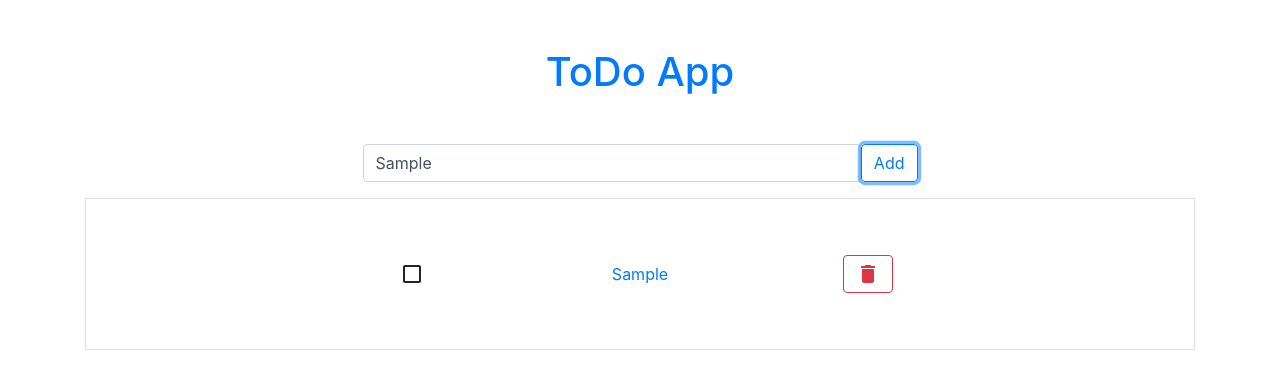
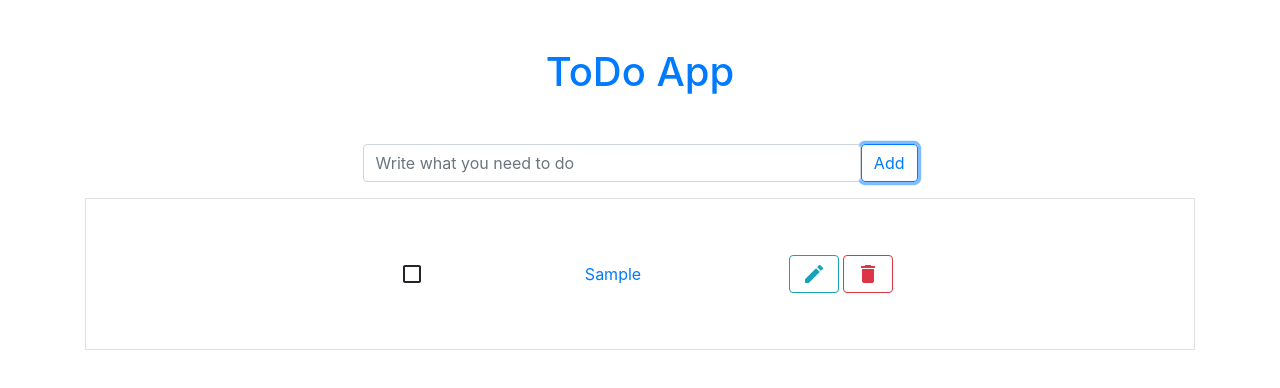
Before and after one commit to maxi3336/toDoApp, a React (Create React App) app: page / in a window 1280 px wide. Both pictures are taken after typing "Sample" into the empty fields and a click on the button "Add". Shown: the top 388 px of the page. Built offline with nearby package versions, Linux system fonts and the light colour scheme.

Commit message:
Add edit function

```diff
--- a/src/components/Create/CreateContainer.jsx
+++ b/src/components/Create/CreateContainer.jsx
@@ -1,4 +1,3 @@
-import React from 'react'
 import Create from './Create'
 import {connect} from "react-redux";
 import {addDo} from "../../redux/reducers/doReducer";
--- a/src/components/Doings/Do/Do.jsx
+++ b/src/components/Doings/Do/Do.jsx
@@ -1,10 +1,13 @@
 import React from 'react'
+import {Input} from "../../FormsControls";
+import {Field, reduxForm} from "redux-form";
+import {requiredField} from "../../validators";
 
 const Do = (props) => {
-
     return (
         <div className="d-flex w-50 justify-content-between align-items-center m-2">
             {
+                props.editing ? '' :
                     props.isMarked
                         ?
                         <button className="btn material-icons text-success b" onClick={() => props.updateMark(props.id)}>
@@ -16,13 +19,33 @@ const Do = (props) => {
                         </button>
             }
             {
+                props.editing ?
+                    <form className="d-flex align-items-center form-group m-0 w-100" onSubmit={props.handleSubmit}>
+                        <Field
+                            name={'doText'}
+                            className="form-control"
+                            placeholder={props.content}
+                            component={Input}
+                            validate={[requiredField]}
+                        />
+                        <button className="material-icons btn btn-success">check</button>
+                    </form> :
                     !props.isMarked ? <span className="text-primary">{props.content}</span> : <s>{props.content}</s>
+            }
+            <div className="d-flex">
+                {
+                    !props.editing ?
+                        <button className="material-icons btn btn-outline-info mr-1" onClick={() => props.setEdit(props.id)}>
+                            create
+                        </button>
+                        : ''
                 }
                 <button className="material-icons btn btn-outline-danger" onClick={() => props.deleteDo(props.id)}>
                     delete
                 </button>
             </div>
+        </div>
     )
 }
 
-export default Do
+export default reduxForm({form: 'changeDo'})(Do)
--- a/src/components/Doings/Doings.jsx
+++ b/src/components/Doings/Doings.jsx
@@ -2,15 +2,25 @@ import React from 'react'
 import Do from "./Do/Do";
 
 const Doings = (props) => {
-    let doData = props.doData.map(el => {
+        let doData = props.doData.map(el => {
+
+        const onSubmit = (data) => {
+            props.setEdit(el.id)
+            props.changeDo(el.id, data.doText)
+            props.reset('changeDo')
+        }
 
         return (
                 <Do
+                    key={el.id}
                     id={el.id}
                     content={el.text}
                     isMarked={el.mark}
+                    editing={el.editing}
                     updateMark={props.updateMark}
                     deleteDo={props.deleteDo}
+                    setEdit={props.setEdit}
+                    onSubmit={onSubmit}
                 />
             )
     })
--- a/src/components/Doings/DoingsContainer.jsx
+++ b/src/components/Doings/DoingsContainer.jsx
@@ -1,8 +1,8 @@
-import React from 'react'
 import {connect} from "react-redux";
 import Doings from "./Doings";
-import {deleteDo, updateMark } from "../../redux/reducers/doReducer";
+import {changeDo, deleteDo, setEdit, updateMark} from "../../redux/reducers/doReducer";
 import {getDoData} from "../../redux/selectors/doSelector";
+import {reset} from 'redux-form'
 
 const mapStateToProps = (state) => {
     return {
@@ -10,4 +10,4 @@ const mapStateToProps = (state) => {
     }
 }
 
-export default connect(mapStateToProps, { updateMark, deleteDo })(Doings)
+export default connect(mapStateToProps, { updateMark, deleteDo, setEdit, changeDo, reset })(Doings)
--- a/src/components/FormsControls.js
+++ b/src/components/FormsControls.js
@@ -2,8 +2,8 @@ import React from "react";
 
 export const Input = ({input, meta, ...props}) => {
     return (
-        <div className="w-100">
-            { meta.touched && meta.error && <span className="text-danger">{meta.error}</span>}
+        <div className="w-100 position-relative">
+            { meta.touched && meta.error && <span className="text-danger position-absolute" style={{top: -30}}>{meta.error}</span>}
             <input {...input} {...props}/>
         </div>
     )
--- a/src/components/Main/Main.jsx
+++ b/src/components/Main/Main.jsx
@@ -1,13 +1,13 @@
 import React from 'react'
 import CreateContainer from "../Create/CreateContainer";
 import DoingsContainer from "../Doings/DoingsContainer";
-import {addDo} from "../../redux/reducers/doReducer";
 
 
 const Main = (props) => {
 
     const onSubmit = (data) => {
         props.addDo(data.toDo)
+        props.reset('toDo')
     }
 
     return (
--- a/src/components/Main/MainContainer.js
+++ b/src/components/Main/MainContainer.js
@@ -1,5 +1,6 @@
 import Main from "./Main";
 import {connect} from "react-redux";
 import {addDo} from "../../redux/reducers/doReducer";
+import {reset} from "redux-form";
 
-export default connect(null, {addDo})(Main)
+export default connect(null, {addDo, reset})(Main)
--- a/src/redux/reducers/doReducer.js
+++ b/src/redux/reducers/doReducer.js
@@ -3,6 +3,8 @@ import {v4} from 'uuid'
 const ADD_DO = 'ADD-DO'
 const DELETE_DO = 'DELETE-DO'
 const UPDATE_MARK = 'UPDATE-MARK'
+const SET_EDIT = 'SET-EDIT'
+const CHANGE_DO = 'CHANGE-DO'
 
 let initialState = {
     doData: []
@@ -13,7 +15,7 @@ const doReducer = (state=initialState, action) => {
         case ADD_DO: {
             return {
                 ...state,
-                doData: [...state.doData, {id: v4(), text: action.text, mark: false}]
+                doData: [...state.doData, {id: v4(), text: action.text, mark: false, editing: false}]
             }
         }
         case DELETE_DO: {
@@ -23,12 +25,31 @@ const doReducer = (state=initialState, action) => {
             }
         }
         case UPDATE_MARK: {
-            debugger
             return {
                 ...state,
                 doData: state.doData.map(el => {
                     if(el.id === action.id)
                         el.mark = !el.mark
+                    return el
+                })
+            }
+        }
+        case SET_EDIT: {
+            return {
+                ...state,
+                doData: state.doData.map(el => {
+                    if(el.id === action.id)
+                        el.editing = !el.editing
+                    return el
+                })
+            }
+        }
+        case CHANGE_DO: {
+            return {
+                ...state,
+                doData: state.doData.map(el => {
+                    if(el.id === action.id)
+                        el.text = action.text
                     return el
                 })
             }
@@ -42,5 +63,7 @@ const doReducer = (state=initialState, action) => {
 export const addDo = (text) => ({type: ADD_DO, text})
 export const updateMark = (id) => ({type: UPDATE_MARK, id})
 export const deleteDo = (id) => ({type: DELETE_DO, id})
+export const setEdit = (id) => ({type: SET_EDIT, id})
+export const changeDo = (id, text) => ({type: CHANGE_DO, id, text})
 
 export default doReducer
```
Also changed, not shown: 1 other file (tests, documents, lock files or other folders). Lines whose indentation alone changed are shown as unchanged.
